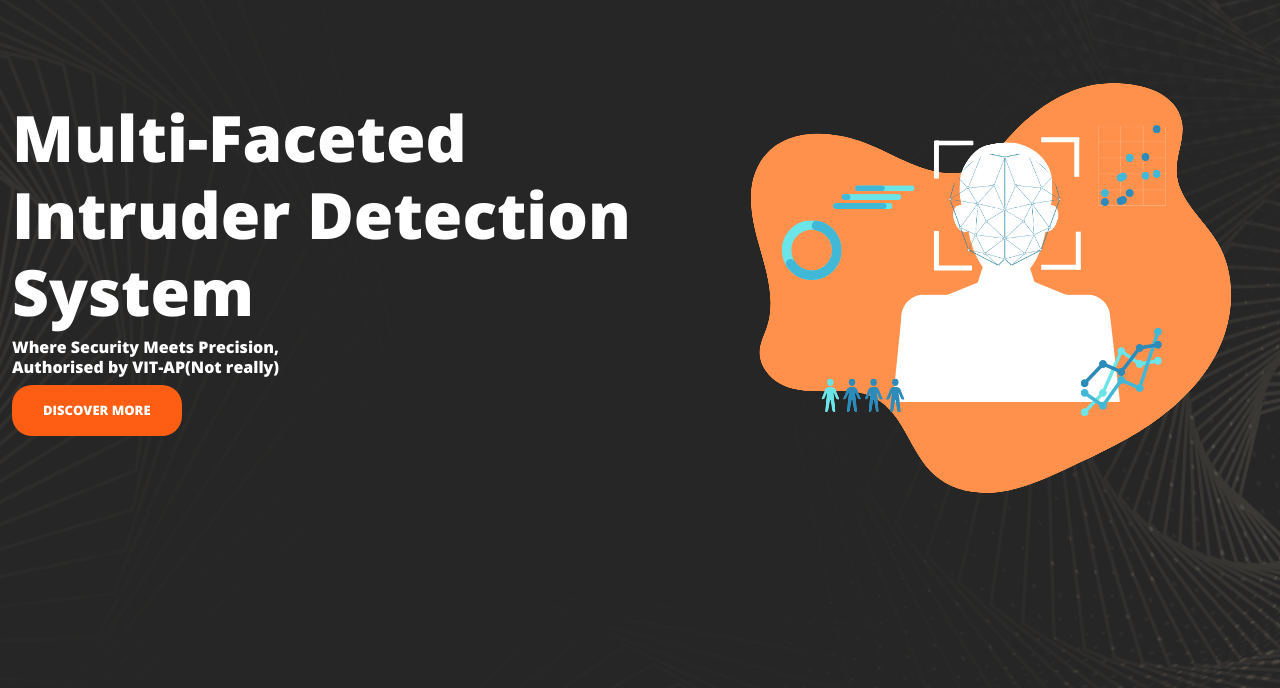
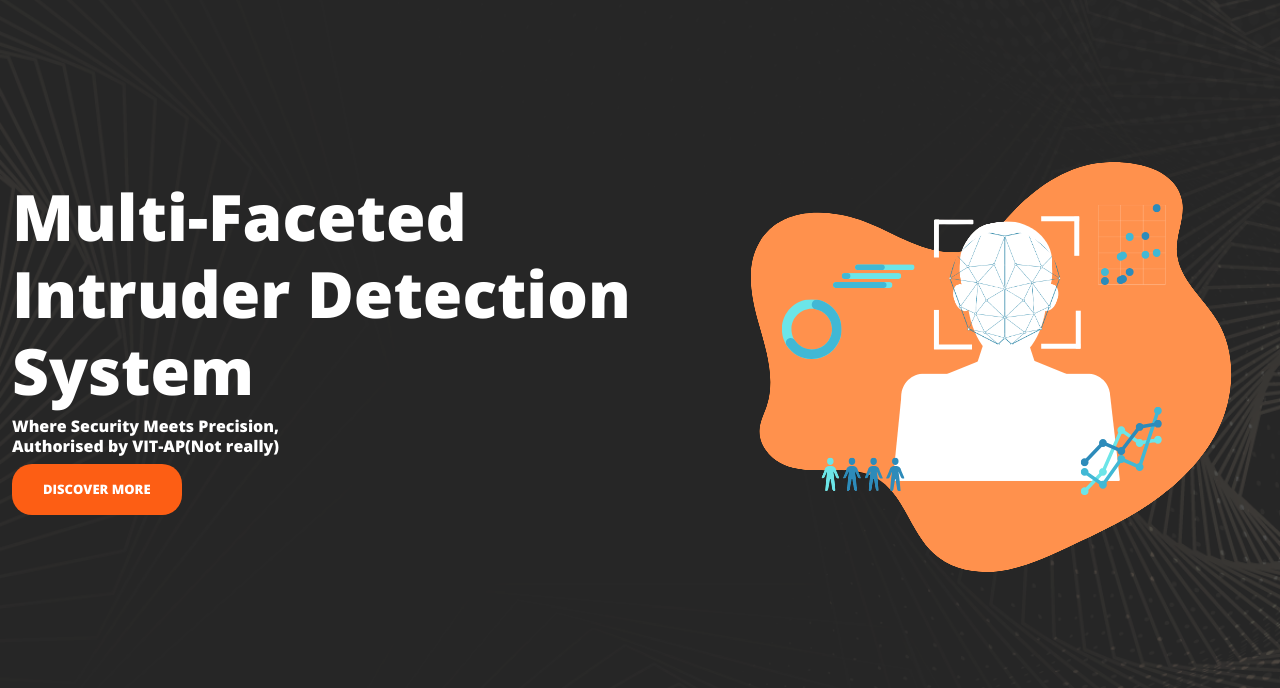
Before and after one commit to H3r-b/MFIDS, a Django app: page / in a window 1280 px wide. Shown: the part 112-800 px from the top of the page. Run offline with Django 3.2, Linux system fonts and the light colour scheme.

Commit message:
Center Content

```diff
--- a/authsysproject/users/templates/users/base.html
+++ b/authsysproject/users/templates/users/base.html
@@ -119,7 +119,7 @@
       </div>
     </nav>
 
-    <div class="d-flex flex-column flex-grow-1">
+    <div class="d-flex flex-column flex-grow-1 justify-content-center">
       <div class="container">
         {% if messages %} {% for message in messages %}
         <div class="alert alert-{{message.tags}}">{{message}}</div>
```
